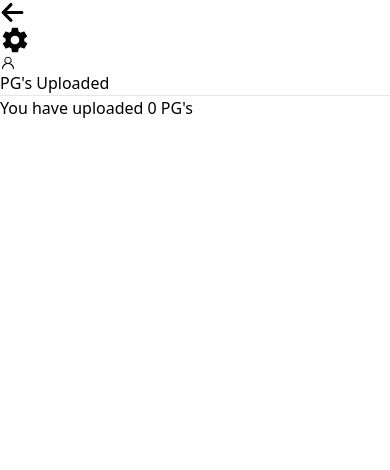
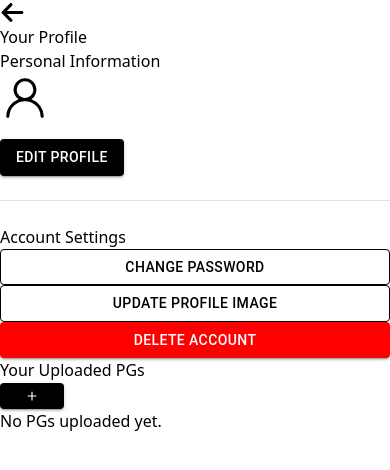
Before and after one commit to wolf1729/RatePG, a React (Vite) app: page /profile in a window 390 px wide. Shown: the top 470 px of the page. Built offline with nearby package versions, Linux system fonts and the light colour scheme.

Commit message:
removed the setting button from the profile screen, clearing localStoragae when logout, ui changes on the bookmarked screen

```diff
--- a/Store/User/userSlice.js
+++ b/Store/User/userSlice.js
@@ -160,7 +160,8 @@ const userSlice = createSlice({
             state.uid = null;
             state.email = null;
             state.status = 'idle';
-            state.error = null
+            state.error = null;
+            localStorage.clear()
         }
     },
     extraReducers: (builder) => {
--- a/src/components/Modals/settingsModal.jsx
+++ /dev/null
@@ -1,43 +0,0 @@
-/* eslint-disable react/prop-types */
-import { Button, Divider, Modal } from "@mui/material"
-import { IoClose } from "react-icons/io5"
-import { useDispatch } from "react-redux"
-import { useNavigate } from "react-router-dom"
-import { logout } from "../../../Store/User/userSlice"
-
-function SettingsModal({settingsModal, setSettingsModal}) {
-    const dispatch = useDispatch()
-    const navigation = useNavigate()
-
-    const handleClose = () => {
-        setSettingsModal(false)
-    }
-
-    const logoutFunction = () => {
-        dispatch(logout())
-        navigation("/search")
-    }
-
-    return (
-        <Modal
-            open={settingsModal}
-            onClose={handleClose}
-            aria-labelledby="modal-modal-title"
-            aria-describedby="modal-modal-description"
-        >
-            <div className="absolute top-1/2 left-1/2 transform -translate-x-1/2 -translate-y-1/2 md:w-96 w-60 bg-white rounded-xl shadow-lg p-4 flex flex-col items-center justify-center">
-                <div className="flex w-[100%] items-end cursor-pointer" onClick={() => handleClose()}>
-                    <IoClose />
-                </div>
-                <div className="flex flex-col items-center justify-center mt-5 mb-5">
-                    <p className="m-2 cursor-pointer">Update Profile Image</p>
-                    <Divider orientation="vertical" sx={{ width: 1, color: '#000000' }} />
-                    <p className="m-2 cursor-pointer">Update Username</p>
-                </div>
-                <Button color="error" variant="contained" onClick={() => logoutFunction()}>Logout</Button>
-            </div>
-        </Modal>
-    )
-}
-
-export default SettingsModal
--- a/src/components/returnHeader.jsx
+++ b/src/components/returnHeader.jsx
@@ -1,16 +1,13 @@
 /* eslint-disable react/prop-types */
 import { FaArrowLeft } from "react-icons/fa6";
-import { IoMdSettings } from "react-icons/io";
 import { useNavigate } from "react-router-dom";
 
-function ReturnHeader({ settings = false, setSettingsModal, settingsModal }) {
+function ReturnHeader() {
     const navigate = useNavigate();
 
     return (
         <div
-            className={`flex w-[100%] items-center ${
-                settings ? "justify-between" : "justify-start"
-            }`}
+            className={"flex w-[100%] items-center justify-start"}
         >
             {/* Back Icon */}
             <div
@@ -23,20 +20,6 @@ function ReturnHeader({ settings = false, setSettingsModal, settingsModal }) {
             >
                 <FaArrowLeft size={25} />
             </div>
-
-            {/* Settings Icon */}
-            {settings && (
-                <div
-                    className="hover:cursor-pointer hover:text-gray-700 focus:text-gray-700 m-5"
-                    aria-label="Settings"
-                    role="button"
-                    tabIndex={0}
-                    onClick={() => setSettingsModal(!settingsModal)}
-                    onKeyDown={(e) => e.key === "Enter" && console.log("Settings clicked")}
-                >
-                    <IoMdSettings size={30} />
-                </div>
-            )}
         </div>
     );
 }
--- a/src/screens/bookmarkedPGScreen.jsx
+++ b/src/screens/bookmarkedPGScreen.jsx
@@ -3,12 +3,10 @@ import { useEffect, useState } from "react";
 import { Link, useNavigate } from "react-router-dom";
 import ReturnHeader from "../components/returnHeader";
 import { CircularProgress } from "@mui/material";
-import { useSelector } from "react-redux";
 import PgCardComponent from "../components/pgCardComponent";
 
 function BookmarkedPGScreen() {
     const [bookmarkedPG, setBookmarkedPG] = useState([]);
-    const user = useSelector((state) => state.user);
     const navigate = useNavigate();
 
     useEffect(() => {
@@ -35,7 +33,7 @@ function BookmarkedPGScreen() {
     return (
         <div className="w-full min-h-screen overflow-hidden">
             <ReturnHeader />
-            <div className="w-full px-6">
+            <div className="w-full px-6 pt-5">
                 <p className="text-3xl font-bold tracking-tighter sm:text-4xl md:text-5xl lg:text-6xl mb-4">
                     Your Bookmarked PGs
                 </p>
--- a/src/screens/profileScreen.jsx
+++ b/src/screens/profileScreen.jsx
@@ -1,59 +1,140 @@
 /* eslint-disable react/no-unescaped-entities */
-import { useState } from "react"
-import { GoPerson } from "react-icons/go"
-import ReturnHeader from "../components/returnHeader"
-import SettingsModal from "../components/Modals/settingsModal"
-import { useSelector } from "react-redux"
+import { useEffect, useState } from "react";
+import { GoPerson } from "react-icons/go";
+import ReturnHeader from "../components/returnHeader";
+import { useSelector } from "react-redux";
+import { Button, Divider, useMediaQuery } from "@mui/material";
+import { IoMdAdd } from "react-icons/io";
+import { useNavigate } from "react-router-dom";
+import PgCardComponent from "../components/pgCardComponent";
 
 function ProfileScreen() {
-    const user = useSelector((state) => state.user)
-    const [pgUploaded, setPgUploaded] = useState([])
-    const [settingsModal, setSettingsModal] = useState(false)
+    const navigate = useNavigate();
+    const user = useSelector((state) => state.user);
+    const isMobile = useMediaQuery("(max-width:600px)");
+    const [pgUploaded, setPgUploaded] = useState([]);
 
-    console.log(user)
+    const calculateOverallRating = (overallRatingArray) => {
+        let overallRating = 0;
+        for (let i = 0; i < overallRatingArray.length; i++) {
+            overallRating += overallRatingArray[i];
+        }
+        return (overallRating / overallRatingArray.length).toFixed(1);
+    };
+
+    useEffect(() => {
+        const fetchingUploadedPGs = async() => {
+            try {
+                console.log('fetching the uploaded pg')
+            }
+            catch(err) {
+                console.log(err)
+            }
+        }
+
+        fetchingUploadedPGs()
+
+    }, [])
+
+    const updateProfileImage = () => {
+
+    }
+
+    const changePassword = () => {
+
+    }
+
+    const deleteAccount = () => {
+
+    }
 
     return (
-        <>
-        <ReturnHeader settings={true} setSettingsModal={setSettingsModal} settingsModal={settingsModal} />
-        <div className="w-full mt-5">
-            <div className="w-full flex flex-col md:flex-row items-center justify-center">
-                <div className="flex items-center justify-center">
-                    <div className="md:w-24 w-12 md:h-24 h-12 rounded-full overflow-hidden flex items-center justify-center bg-gray-200">
+        <div className="w-full min-h-screen bg-gray-100 p-4">
+            <ReturnHeader settings={true} />
+
+            <div className="max-w-6xl mx-auto">
+                <p className="text-3xl font-bold tracking-tight sm:text-4xl md:text-5xl mb-6 pl-4">Your Profile</p>
+
+                <div className="flex flex-col md:flex-row gap-6 items-start w-full">
+                    {/* Profile details and settings */}
+                    <div className="md:w-[30%] w-full bg-white shadow-md rounded-lg p-5 border border-gray-300">
+                        <p className="text-lg font-semibold mb-4">Personal Information</p>
+                        <div className="flex flex-col items-center text-center">
                             {user.img ? (
-                            <img src={user.img} alt="User Avatar" className="w-full h-full object-cover" />
+                                <img src={user.img} alt="Profile" className="rounded-full w-20 h-20 object-cover border" />
                             ) : (
-                            <GoPerson className="w-full h-full text-gray-500" />
+                                <GoPerson size={50} className="text-gray-500" />
                             )}
+                            <p className="text-xl font-medium mt-2">{user.username}</p>
+                            <p className="text-gray-600 text-sm">{user.email}</p>
+                            <Button
+                                variant="contained"
+                                size="medium"
+                                sx={{ backgroundColor: "black", color: "white", mt: 2 }}
+                            >
+                                Edit Profile
+                            </Button>
                         </div>
-                    <p className="text-3xl ml-4">{user.username}</p>
-                </div>
-                <div>
 
+                        <Divider sx={{ my: 3 }} />
+
+                        <p className="text-lg font-semibold mb-4">Account Settings</p>
+                        <div className="flex flex-col gap-3">
+                            <Button
+                                variant="outlined"
+                                sx={{ borderColor: "black", color: "black" }}
+                                fullWidth
+                                onClick={() => changePassword()}
+                            >
+                                Change Password
+                            </Button>
+                            <Button
+                                variant="outlined"
+                                sx={{ borderColor: "black", color: "black" }}
+                                fullWidth
+                                onClick={() => updateProfileImage()}
+                            >
+                                Update Profile Image
+                            </Button>
+                            <Button
+                                variant="contained"
+                                sx={{ backgroundColor: "red", color: "white" }}
+                                fullWidth
+                                onClick={() => deleteAccount()}
+                            >
+                                Delete Account
+                            </Button>
                         </div>
                     </div>
 
-            <div className="w-full flex flex-col items-center mt-20">
-                <p className="text-lg">PG's Uploaded</p>
-                <hr className="w-4/5 mt-2" />
-                <div className="mt-10">
-                    {pgUploaded.length === 0 ? (
-                        <div className="mt-12">
-                            <p>You have uploaded 0 PG's</p>
+                    {/* Uploaded PGs Section */}
+                    <div className="md:w-[65%] w-full bg-white shadow-md rounded-lg p-5 border border-gray-300">
+                        <div className="flex items-center justify-between mb-4">
+                            <p className="text-lg font-semibold">Your Uploaded PGs</p>
+                            <Button
+                                startIcon={!isMobile && <IoMdAdd color="white" />}
+                                size="medium"
+                                variant="contained"
+                                sx={{ backgroundColor: "black", color: "white" }}
+                            >
+                                {isMobile ? <IoMdAdd color="white" /> : "Add New PG"}
+                            </Button>
                         </div>
+
+                        <div className="grid grid-cols-1 sm:grid-cols-2 lg:grid-cols-3 gap-4">
+                            {pgUploaded.length > 0 ? (
+                                pgUploaded.map((pg, index) => (
+                                    <PgCardComponent key={index} index={index} pg={pg} calculateOverallRating={calculateOverallRating} navigate={navigate} />
+                                ))
                             ) : (
-                        <div>{/* Display uploaded PGs here */}</div>
+                                <p className="text-gray-500 text-center w-full">No PGs uploaded yet.</p>
                             )}
                         </div>
                     </div>
                 </div>
-
-        {
-            settingsModal
-            &&
-            <SettingsModal setSettingsModal={setSettingsModal} settingsModal={settingsModal} />
-        }
-        </>
-    )
+            </div>
+        </div>
+    );
 }
 
-export default ProfileScreen
+export default ProfileScreen;
```
Lines whose indentation alone changed are shown as unchanged.
